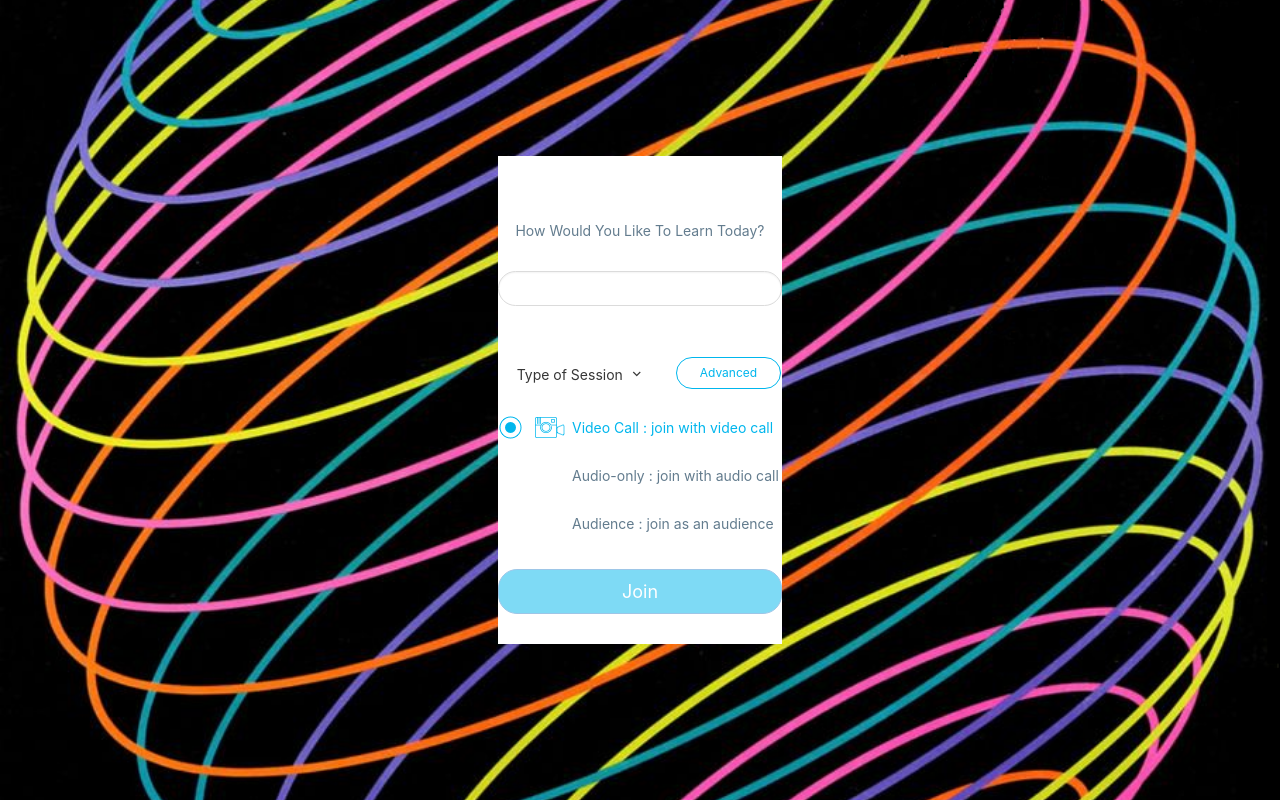
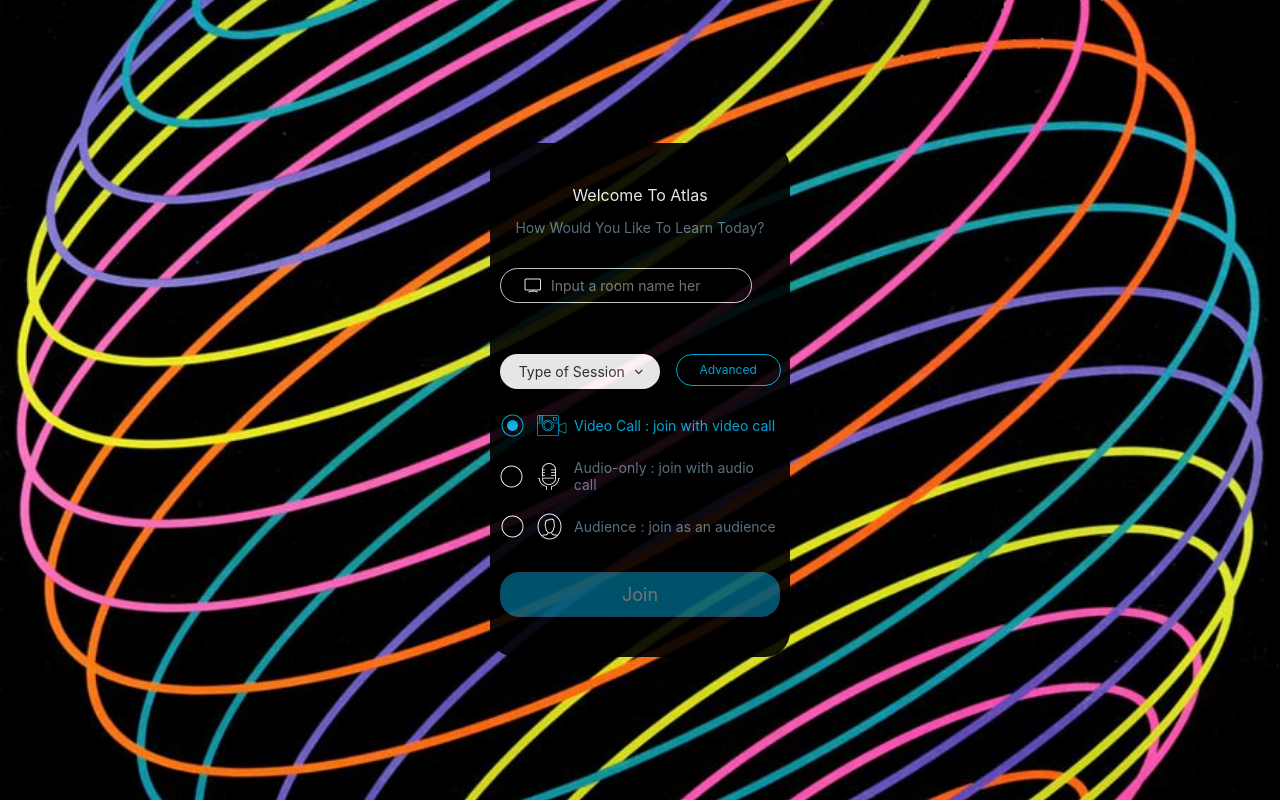
Before and after one commit to tedirland/heroku_test_repo, a React (Create React App) app: page / in a window 1280 px wide. Built offline with nearby package versions, Linux system fonts and the light colour scheme.

Commit message:
landing page style changes

```diff
--- a/src/pages/index/index.css
+++ b/src/pages/index/index.css
@@ -26,10 +26,13 @@
 }
 
 .login-wrapper {
-  background-color: white;
+  background-color: black;
+  opacity: 90%;
   color: rgba(216, 216, 216, 0.945);
-  width: 284px;
+  width: 300px;
   font-size: 14px;
+  border-radius: 25px;
+  padding: 10px;
 }
 
 .login-header,
@@ -57,6 +60,7 @@
 
 .channel-wrapper {
   padding-bottom: 30px;
+  width: 90%;
 }
 
 .channel-wrapper>span {
--- a/src/pages/index/index.jsx
+++ b/src/pages/index/index.jsx
@@ -65,7 +65,7 @@
             </div>
             <div className="login-body">
               <div className="columns">
-                <div className="column is-12">
+                <div className="column">
                   <InputChannel onChange={this.handleChannel} placeholder="Input a room name here"></InputChannel>
                 </div>
               </div>
```
